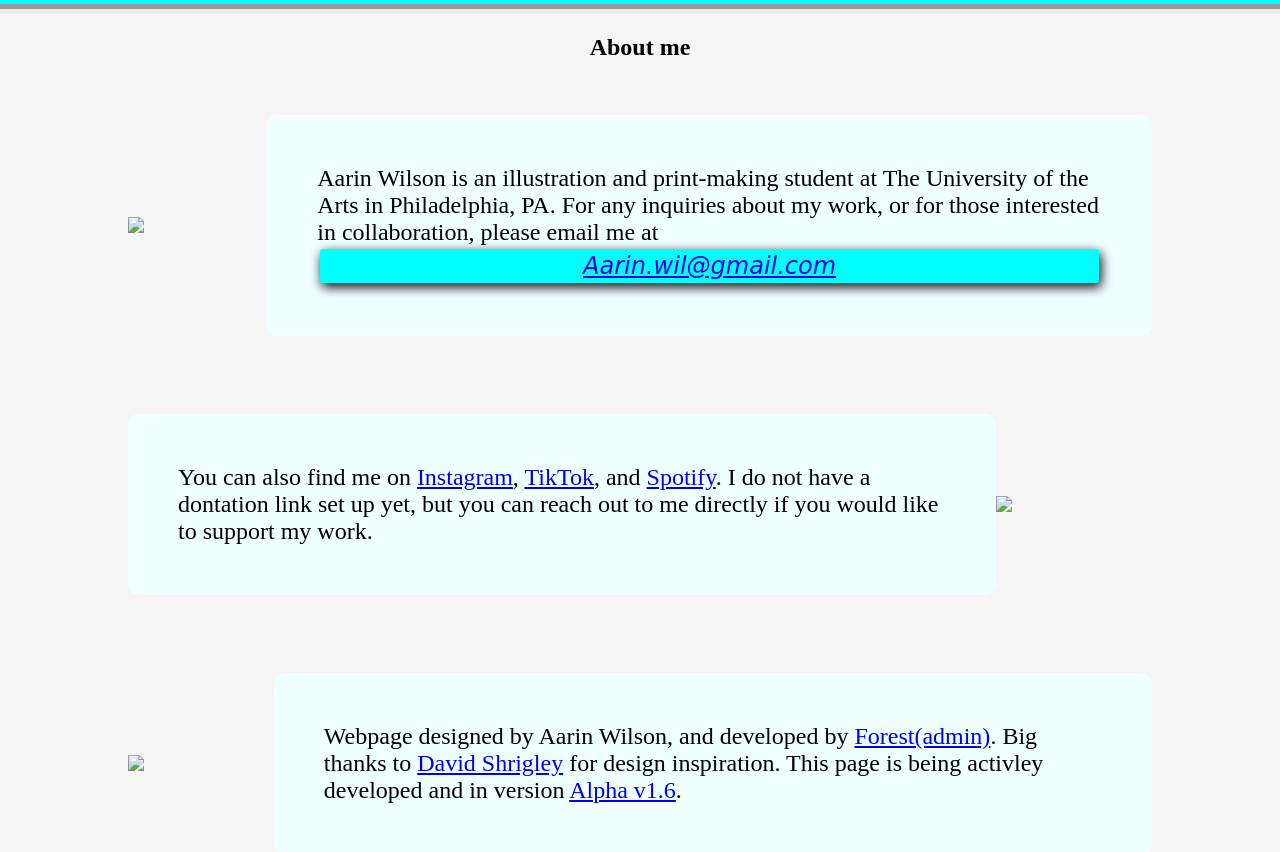
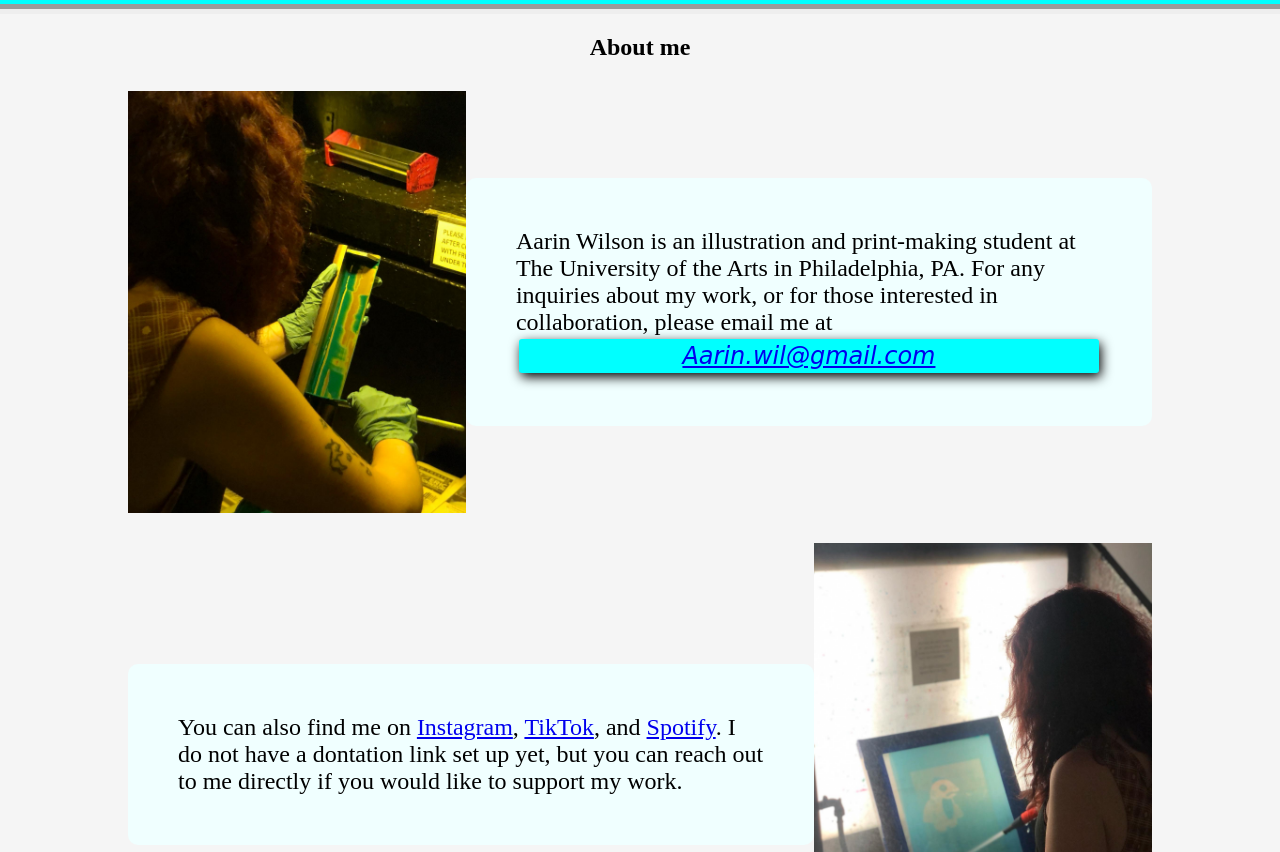
Before and after one commit to ForestW70/arw, a plain HTML site: page about.html in a window 1280 px wide. Shown: the part 100-952 px from the top of the page. Drawn offline with Linux system fonts and the light colour scheme; the site is published under a folder, as on GitHub Pages, so addresses that start at the root find nothing.

Commit message:
change to client links

```diff
--- a/about.html
+++ b/about.html
@@ -11,7 +11,7 @@
 </head>
 <body>
     <header class="about-head">
-        <p><a class="wow-me" href="http://127.0.0.1:5500/index.html">Aarin Wilson</a></p>
+        <p><a class="wow-me" href="https://forestw70.github.io/arw/index.html">Aarin Wilson</a></p>
         <div id="navBtns">
             <!-- <span id="aboutMe">lil ol' me</span> -->
             <!-- <img src="./assets/spotify.svg">
@@ -24,15 +24,15 @@
         <h2>About me</h2>
         <div id="meFun">
             <article class="about-slice">
-                <img src="/assets/aaStash/aa-irl3.jpg">
+                <img src="./assets/aaStash/aa-irl3.jpg">
                 <p>Aarin Wilson is an illustration and print-making student at The University of the Arts in Philadelphia, PA. For any inquiries about my work, or for those interested in collaboration, please email me at <a class="fun-time" href="mailto:Aarin.wil@gmail.com">Aarin.wil@gmail.com</a></p>
             </article>
             <article class="about-slice">
                 <p>You can also find me on <a href="https://www.instagram.com/aarin_art/?hl=en" target="blank">Instagram</a>, <a href="https://www.tiktok.com/@doodlebabe" target="blank">TikTok</a>, and <a href="https://open.spotify.com/user/aarin.wil?si=tZl9E1b8SUS2PLhy4hYILg" target="blank">Spotify</a>. I do not have a dontation link set up yet, but you can reach out to me directly if you would like to support my work.</p>
-                <img src="/assets/aaStash/aa-irl4.jpg">
+                <img src="./assets/aaStash/aa-irl4.jpg">
             </article>
             <article class="about-slice">
-                <img src="/assets/aaStash/aa-irl6.jpg">
+                <img src="./assets/aaStash/aa-irl6.jpg">
                 <p>Webpage designed by Aarin Wilson, and developed by <a href="https://github.com/ForestW70" target="blank">Forest(admin)</a>. Big thanks to <a href="https://davidshrigley.com/" target="blank">David Shrigley</a> for design inspiration. This page is being activley developed and in version <a href="https://github.com/ForestW70/arw" target="blank">Alpha v1.6</a>.</p>
             </article>
         </div>
```
Also changed, not shown: index.html (+1 -1 lines), 1 other file.
